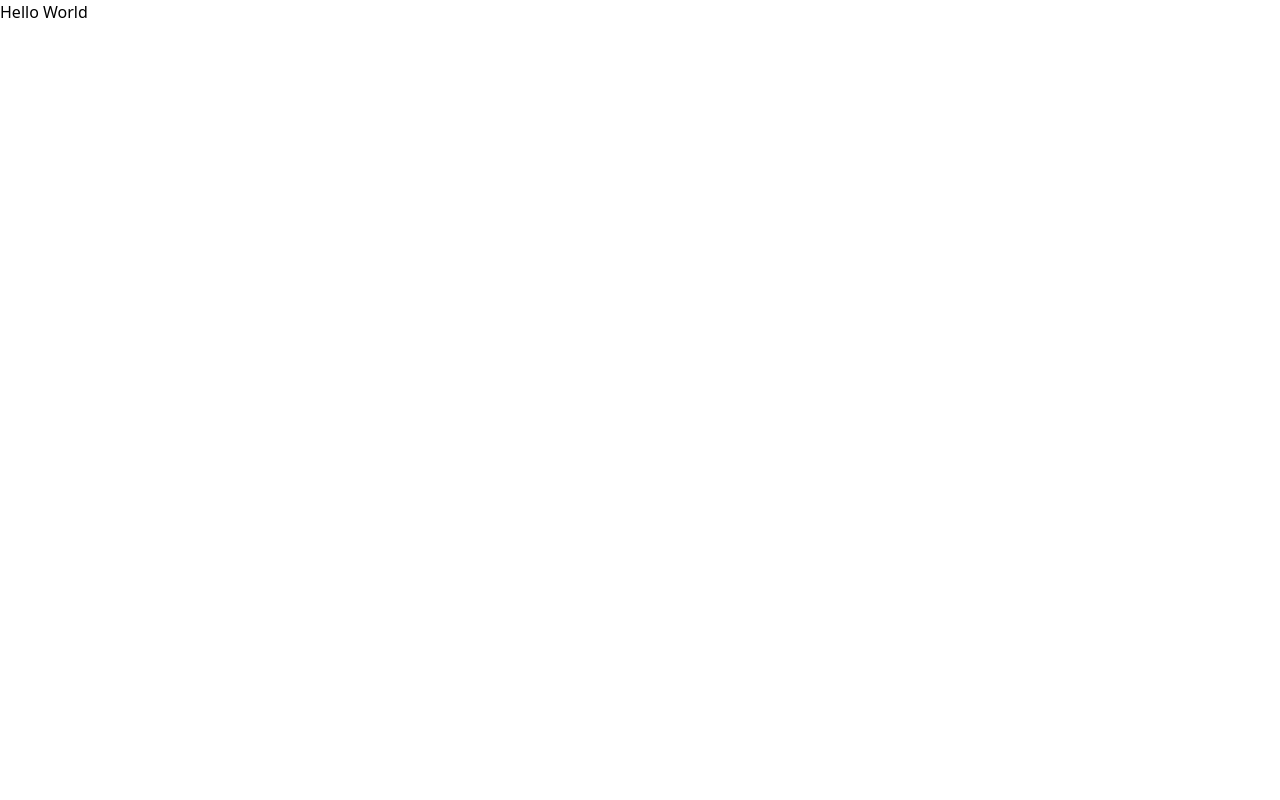
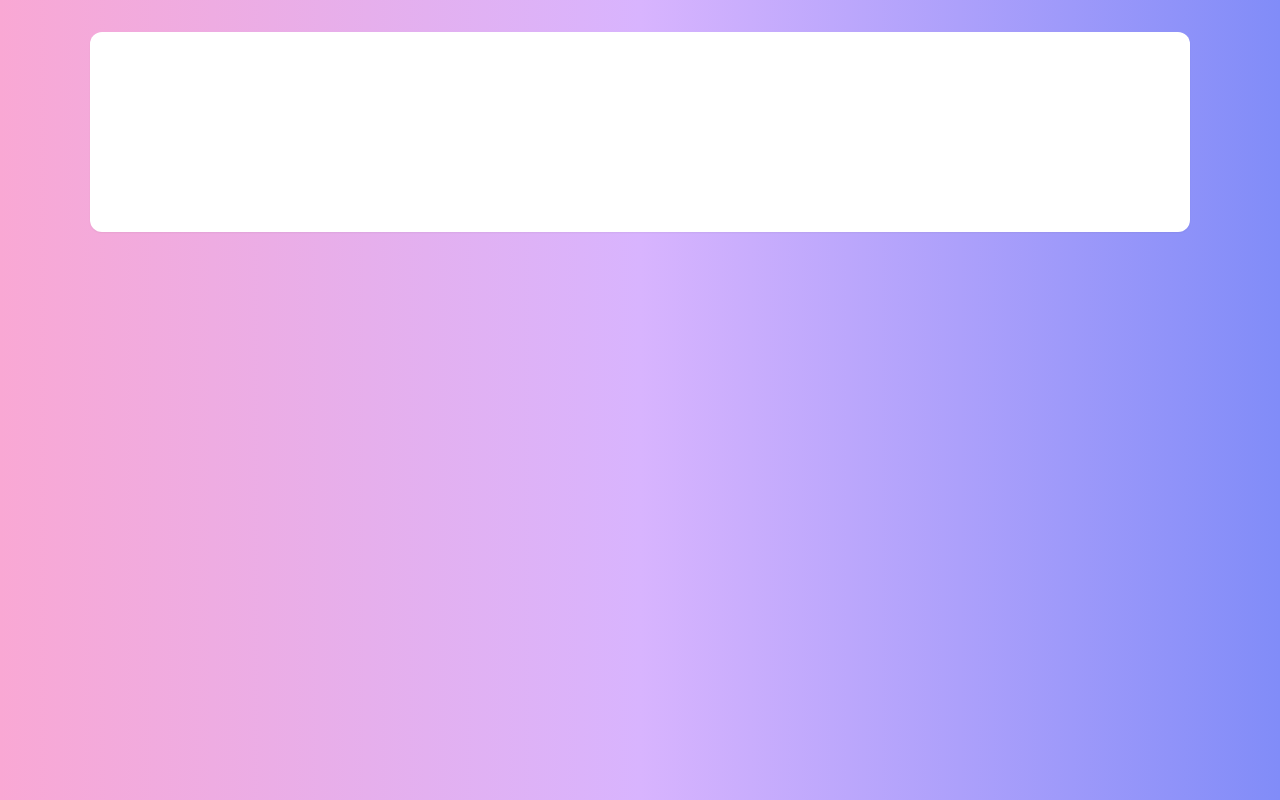
Before and after one commit to marcelldac/newtion, a React (Vite) app: page / in a window 1280 px wide. Built offline with nearby package versions, Linux system fonts and the light colour scheme.

Commit message:
feat: create core style

```diff
--- a/src/App.tsx
+++ b/src/App.tsx
@@ -1,8 +1,11 @@
 function App() {
   return (
-    <>
-      <h1>Hello World</h1>
-    </>
+    <div className="min-h-screen p-8 text-zinc-900 bg-gradient-to-r  from-pink-300 via-purple-300 to-indigo-400">
+      <div className="bg-white w-[1100px] mx-auto rounded-xl min-h-[200px] shadow-sm border-black/20">
+        <aside></aside>
+        <main></main>
+      </div>
+    </div>
   );
 }
 
```
